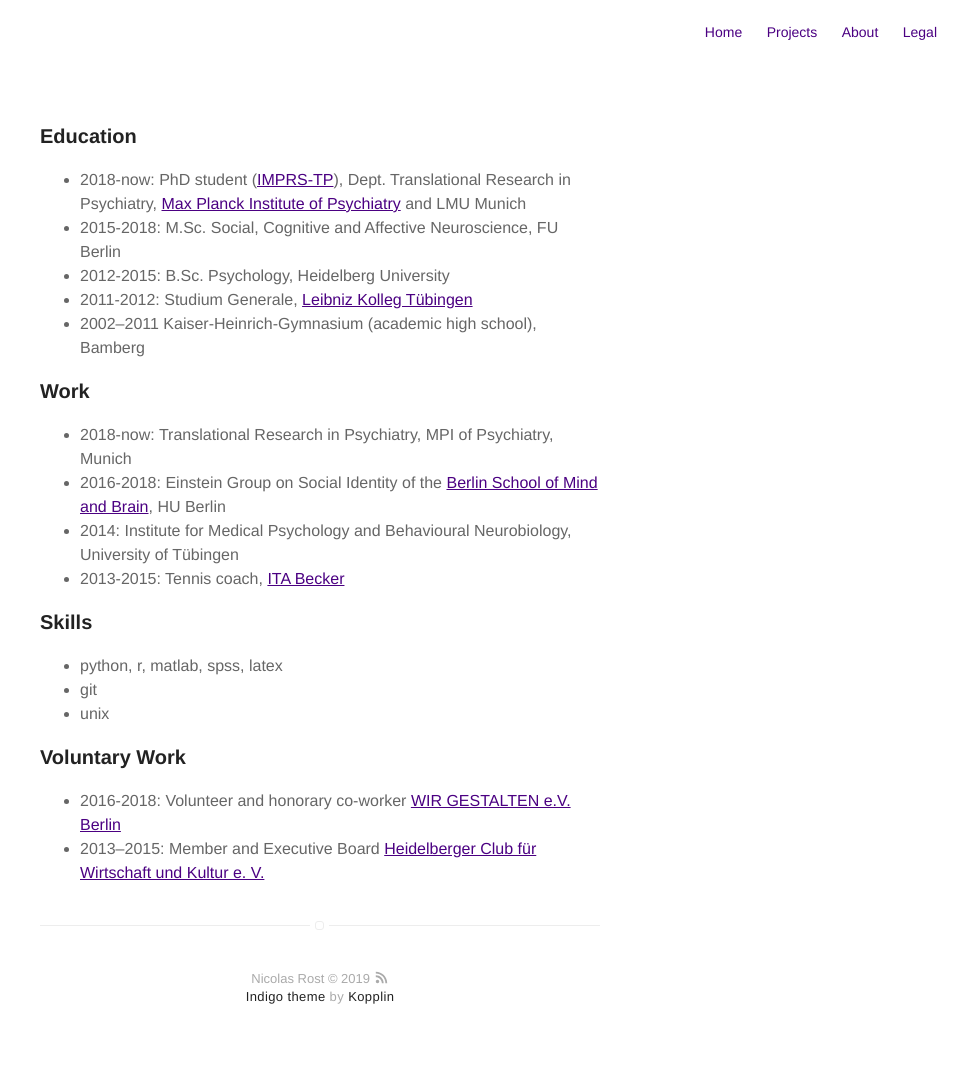
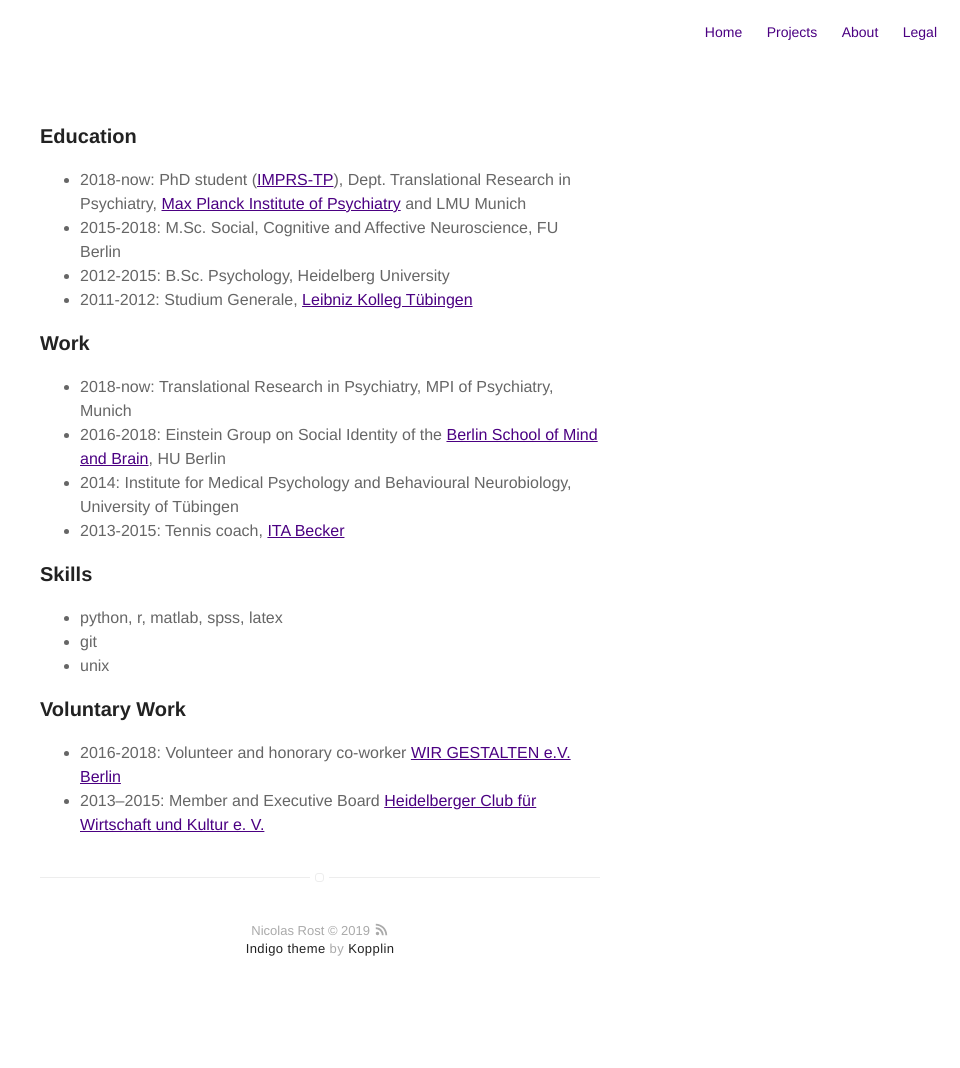
Before and after one commit to nicorost/nicorost.github.io, a Jekyll site: the page built from resume.md, in a window 1280 px wide. Shown: the whole page, without its empty margins (320-1280 px from the left). Built offline with Jekyll 4.4.1, drawn with Linux system fonts in a browser that asks for light colours; after the commit the page ends 1020 px from its top, so only the background shows below that.

Commit message:
changed resume

```diff
--- a/resume.md
+++ b/resume.md
@@ -9,7 +9,6 @@ layout: page
 * 2015-2018: M.Sc. Social, Cognitive and Affective Neuroscience, FU Berlin
 * 2012-2015: B.Sc. Psychology, Heidelberg University
 * 2011-2012: Studium Generale, [Leibniz Kolleg Tübingen](https://www.leibniz-kolleg.uni-tuebingen.de )
-* 2002–2011  Kaiser-Heinrich-Gymnasium (academic high school), Bamberg
 
 ### Work
 
```
